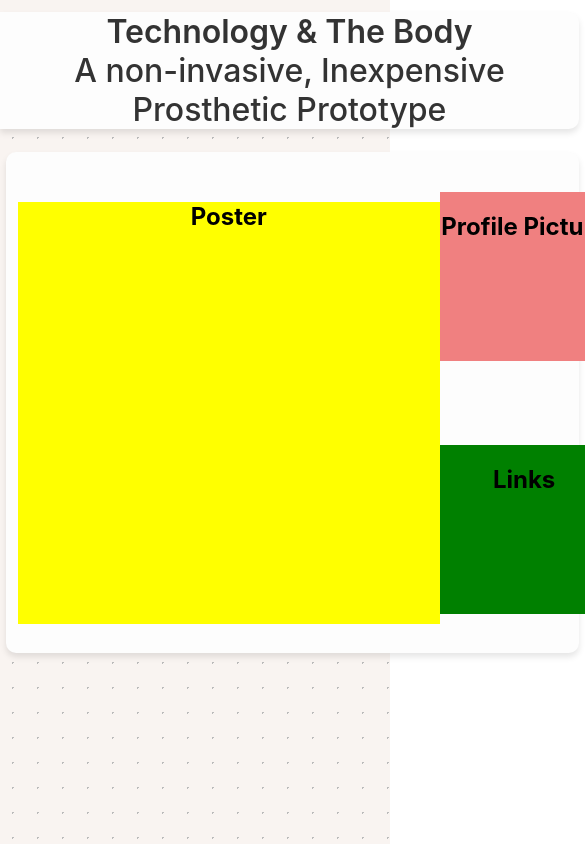
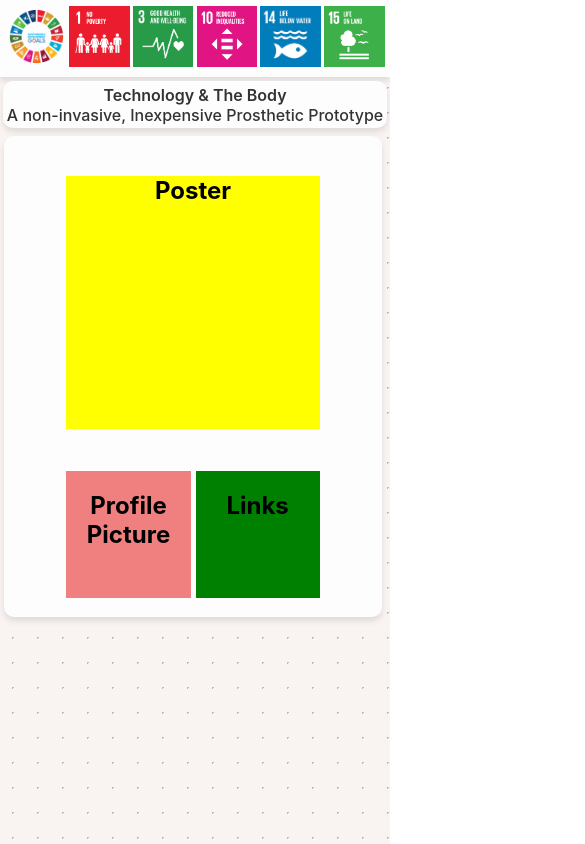
Before and after one commit to ShaneWhitmore/fyp-website, a React (Create React App) app: page / in a window 390 px wide. Shown: the top 844 px of the page, 585 px wide, since content can reach past the window. Built offline with nearby package versions, Linux system fonts and the light colour scheme.

Commit message:
Updated Responsive for Phones

```diff
--- a/src/stylesheet/Navbar.css
+++ b/src/stylesheet/Navbar.css
@@ -30,13 +30,14 @@
 }
 
 
-.Title h2{
+.Title h2 {
     font-size: 2rem;
     font-weight: 470;
     margin: 0;
     color: #333;
 
 }
+
 .Content {
     flex: 3;
     background-color: #FDFDFD;
@@ -154,3 +155,107 @@
     aspect-ratio: 1;
     box-shadow: 0px 4px 6px rgba(0, 0, 0, 0.3);
 }
+
+
+@media only screen and (max-width: 600px) {
+
+    .Navbar {
+        display: flex;
+        justify-content: space-between;
+        flex-direction: column-reverse;
+        width: 100%;
+    }
+
+    .Title-col {
+        flex: 2;
+        display: flex;
+        flex-direction: column;
+        align-content: center;
+        justify-content: flex-start;
+    }
+
+    .Title {
+        background-color: #FDFDFD;
+        margin: auto;
+        border-radius: 10px;
+        padding: 1%;
+        box-shadow: 0px 4px 6px rgba(0, 0, 0, 0.1);
+    }
+
+    .Title h1 {
+        font-size: 1rem;
+        font-weight: 600;
+        margin: 0;
+        color: #333;
+    }
+
+
+    .Title h2 {
+        font-size: 1rem;
+        font-weight: 470;
+        margin: 0;
+        color: #333;
+
+    }
+
+
+    .Content {
+        flex: 3;
+        background-color: #FDFDFD;
+        border-radius: 10px;
+        margin: 2% 2% 2% 1%;
+        box-shadow: 0px 4px 6px rgba(0, 0, 0, 0.1);
+        display: flex;
+        flex-direction: column;
+        justify-content: space-between;
+        align-items: center;
+        gap: 5vh;
+        padding: 5% 2% 5% 2%;
+    }
+
+    .Content-left {
+        margin: auto;
+    }
+
+    .Content-right {
+        display: flex;
+        flex-direction: row;
+        justify-content: space-between;
+        align-items: center;
+        margin: auto;
+        gap: 2%;
+    }
+
+    .Poster {
+        background-color: yellow;
+        width: 30vh;
+        height: 30vh;
+    }
+
+    .Profile {
+        background-color: lightcoral;
+        height: 15vh;
+        width: 15vh;
+    }
+
+    .Links {
+        background-color: green;
+        height: 15vh;
+        width: 15vh;
+    }
+
+
+
+    .Awards {
+        background-color: #FDFDFD;
+        margin-bottom: 1%;
+        padding: 1%;
+        flex: 1;
+        display: flex;
+        max-height: 90px;
+        object-fit: contain;
+        align-items: center;
+        justify-content: space-between;
+        box-shadow: 0px 4px 6px rgba(0, 0, 0, 0.1);
+    }
+}
```
